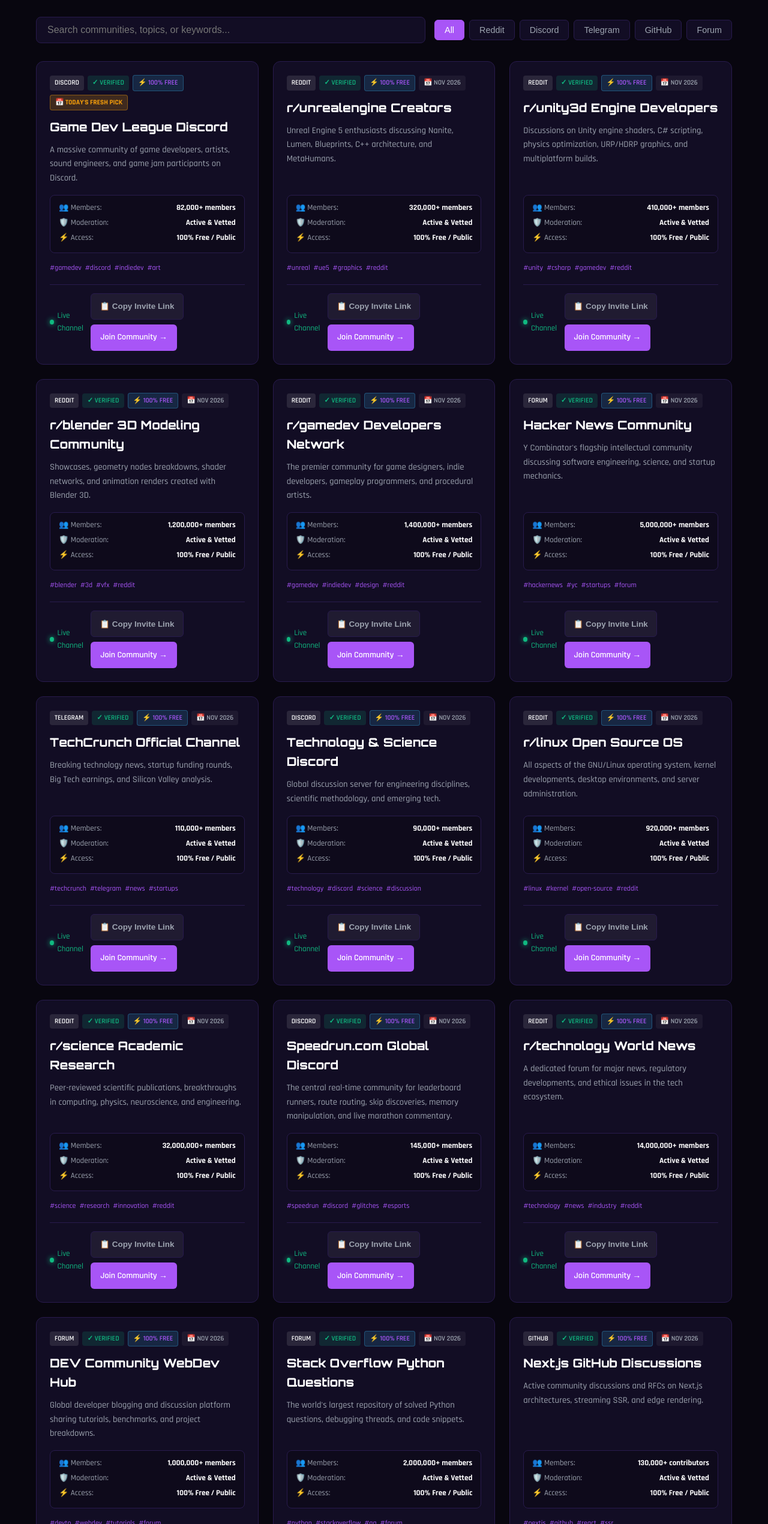
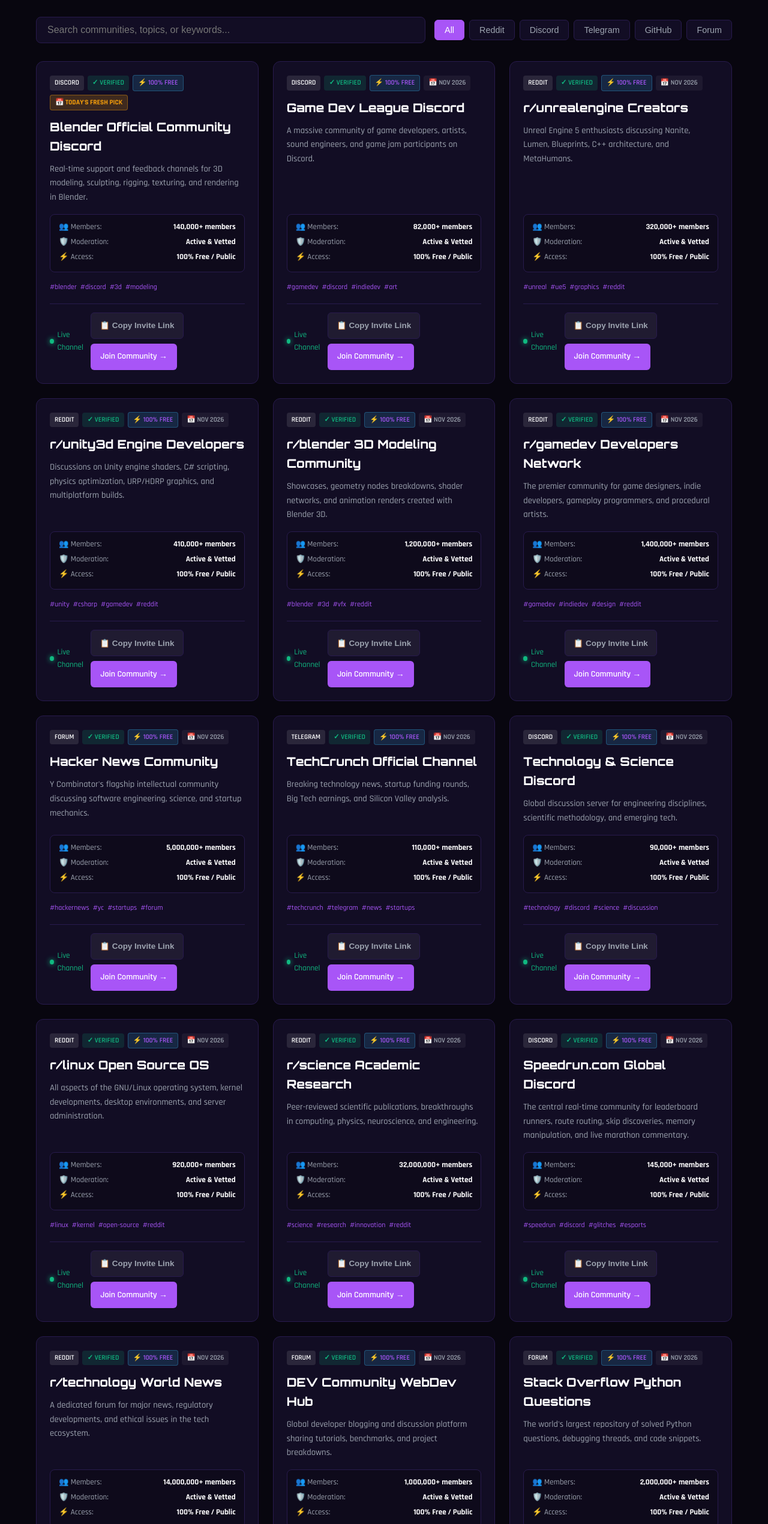
Before and after one commit to jibranpcccc/speedrunning-glitches-hub, a plain HTML site: page index.html in a window 1280 px wide. Shown: the part 1079-3620 px from the top of the page at 60% size. Drawn offline with Linux system fonts and the light colour scheme.

Commit message:
feat(replenishment): fresh community links added - 2026-11-23 [skip ci]

```diff
--- a/index.html
+++ b/index.html
@@ -148,114 +148,114 @@
           {
             "@type": "ListItem",
             "position": 1,
+            "name": "Blender Official Community Discord",
+            "description": "Real-time support and feedback channels for 3D modeling, sculpting, rigging, texturing, and rendering in Blender.",
+            "url": "https://discord.gg/blender"
+          },
+          {
+            "@type": "ListItem",
+            "position": 2,
             "name": "Game Dev League Discord",
             "description": "A massive community of game developers, artists, sound engineers, and game jam participants on Discord.",
             "url": "https://discord.gg/gamedev"
           },
           {
             "@type": "ListItem",
-            "position": 2,
+            "position": 3,
             "name": "r/unrealengine Creators",
             "description": "Unreal Engine 5 enthusiasts discussing Nanite, Lumen, Blueprints, C++ architecture, and MetaHumans.",
             "url": "https://www.reddit.com/r/unrealengine/"
           },
           {
             "@type": "ListItem",
-            "position": 3,
+            "position": 4,
             "name": "r/unity3d Engine Developers",
             "description": "Discussions on Unity engine shaders, C# scripting, physics optimization, URP/HDRP graphics, and multiplatform builds.",
             "url": "https://www.reddit.com/r/unity3d/"
           },
           {
             "@type": "ListItem",
-            "position": 4,
+            "position": 5,
             "name": "r/blender 3D Modeling Community",
             "description": "Showcases, geometry nodes breakdowns, shader networks, and animation renders created with Blender 3D.",
             "url": "https://www.reddit.com/r/blender/"
           },
           {
             "@type": "ListItem",
-            "position": 5,
+            "position": 6,
             "name": "r/gamedev Developers Network",
             "description": "The premier community for game designers, indie developers, gameplay programmers, and procedural artists.",
             "url": "https://www.reddit.com/r/gamedev/"
           },
           {
             "@type": "ListItem",
-            "position": 6,
+            "position": 7,
             "name": "Hacker News Community",
             "description": "Y Combinator's flagship intellectual community discussing software engineering, science, and startup mechanics.",
             "url": "https://news.ycombinator.com"
           },
           {
             "@type": "ListItem",
-            "position": 7,
+            "position": 8,
             "name": "TechCrunch Official Channel",
             "description": "Breaking technology news, startup funding rounds, Big Tech earnings, and Silicon Valley analysis.",
             "url": "https://t.me/techcrunch"
           },
           {
             "@type": "ListItem",
-            "position": 8,
+            "position": 9,
             "name": "Technology & Science Discord",
             "description": "Global discussion server for engineering disciplines, scientific methodology, and emerging tech.",
             "url": "https://discord.gg/tech"
           },
           {
             "@type": "ListItem",
-            "position": 9,
+            "position": 10,
             "name": "r/linux Open Source OS",
             "description": "All aspects of the GNU/Linux operating system, kernel developments, desktop environments, and server administration.",
             "url": "https://www.reddit.com/r/linux/"
           },
           {
             "@type": "ListItem",
-            "position": 10,
+            "position": 11,
             "name": "r/science Academic Research",
             "description": "Peer-reviewed scientific publications, breakthroughs in computing, physics, neuroscience, and engineering.",
             "url": "https://www.reddit.com/r/science/"
           },
           {
             "@type": "ListItem",
-            "position": 11,
+            "position": 12,
             "name": "Speedrun.com Global Discord",
             "description": "The central real-time community for leaderboard runners, route routing, skip discoveries, memory manipulation, and live marathon commentary.",
             "url": "https://discord.gg/speedrun"
           },
           {
             "@type": "ListItem",
-            "position": 12,
+            "position": 13,
             "name": "r/technology World News",
             "description": "A dedicated forum for major news, regulatory developments, and ethical issues in the tech ecosystem.",
             "url": "https://www.reddit.com/r/technology/"
           },
           {
             "@type": "ListItem",
-            "position": 13,
+            "position": 14,
             "name": "DEV Community WebDev Hub",
             "description": "Global developer blogging and discussion platform sharing tutorials, benchmarks, and project breakdowns.",
             "url": "https://dev.to/t/webdev"
           },
           {
             "@type": "ListItem",
-            "position": 14,
+            "position": 15,
             "name": "Stack Overflow Python Questions",
             "description": "The world's largest repository of solved Python questions, debugging threads, and code snippets.",
             "url": "https://stackoverflow.com/questions/tagged/python"
           },
           {
             "@type": "ListItem",
-            "position": 15,
+            "position": 16,
             "name": "Next.js GitHub Discussions",
             "description": "Active community discussions and RFCs on Next.js architectures, streaming SSR, and edge rendering.",
             "url": "https://github.com/vercel/next.js/discussions"
-          },
-          {
-            "@type": "ListItem",
-            "position": 16,
-            "name": "Blender Official Community Discord",
-            "description": "Real-time support and feedback channels for 3D modeling, sculpting, rigging, texturing, and rendering in Blender.",
-            "url": "https://discord.gg/blender"
           },
           {
             "@type": "ListItem",
@@ -617,12 +617,36 @@
         </div>
         <div id="vetted-communities" class="grid">
 
-        <div id="community-card-1" class="card" data-platform="discord" data-category="game development">
+        <div id="community-card-1" class="card" data-platform="discord" data-category="3d & animation">
             <div class="card-header">
                 <span class="badge badge-platform">Discord</span>
                 <span class="badge badge-verified">✓ Verified</span>
                 <span class="badge badge-free">⚡ 100% Free</span>
                 <span class="badge badge-date" style="background: rgba(245, 158, 11, 0.2); color: #f59e0b; border: 1px solid rgba(245, 158, 11, 0.4); font-weight: 700;">📅 Today's Fresh Pick</span>
+            </div>
+            <h3 class="card-title">Blender Official Community Discord</h3>
+            <p class="card-desc">Real-time support and feedback channels for 3D modeling, sculpting, rigging, texturing, and rendering in Blender.</p>
+            <div class="spec-matrix">
+                <div class="spec-row"><span>👥 Members:</span> <strong>140,000+ members</strong></div>
+                <div class="spec-row"><span>🛡️ Moderation:</span> <strong>Active & Vetted</strong></div>
+                <div class="spec-row"><span>⚡ Access:</span> <strong>100% Free / Public</strong></div>
+            </div>
+            <div class="tags-row"><span class="tag">#blender</span><span class="tag">#discord</span><span class="tag">#3d</span><span class="tag">#modeling</span></div>
+            <div class="card-footer">
+                <span class="activity-pulse"><span class="pulse-dot"></span> Live Channel</span>
+                <div class="card-actions">
+                    <button class="btn-copy-invite" onclick="copyInviteLink(event, 'https://discord.gg/blender')">📋 Copy Invite Link</button>
+                    <a href="https://discord.gg/blender" target="_blank" rel="noopener noreferrer" class="btn-join">Join Community →</a>
+                </div>
+            </div>
+        </div>
+
+        <div id="community-card-2" class="card" data-platform="discord" data-category="game development">
+            <div class="card-header">
+                <span class="badge badge-platform">Discord</span>
+                <span class="badge badge-verified">✓ Verified</span>
+                <span class="badge badge-free">⚡ 100% Free</span>
+                <span class="badge badge-date">📅 Nov 2026</span>
             </div>
             <h3 class="card-title">Game Dev League Discord</h3>
             <p class="card-desc">A massive community of game developers, artists, sound engineers, and game jam participants on Discord.</p>
@@ -641,7 +665,7 @@
             </div>
         </div>
 
-        <div id="community-card-2" class="card" data-platform="reddit" data-category="game engines">
+        <div id="community-card-3" class="card" data-platform="reddit" data-category="game engines">
             <div class="card-header">
                 <span class="badge badge-platform">Reddit</span>
                 <span class="badge badge-verified">✓ Verified</span>
@@ -665,7 +689,7 @@
             </div>
         </div>
 
-        <div id="community-card-3" class="card" data-platform="reddit" data-category="game engines">
+        <div id="community-card-4" class="card" data-platform="reddit" data-category="game engines">
             <div class="card-header">
                 <span class="badge badge-platform">Reddit</span>
                 <span class="badge badge-verified">✓ Verified</span>
@@ -689,7 +713,7 @@
             </div>
         </div>
 
-        <div id="community-card-4" class="card" data-platform="reddit" data-category="3d & vfx">
+        <div id="community-card-5" class="card" data-platform="reddit" data-category="3d & vfx">
             <div class="card-header">
                 <span class="badge badge-platform">Reddit</span>
                 <span class="badge badge-verified">✓ Verified</span>
@@ -713,7 +737,7 @@
             </div>
         </div>
 
-        <div id="community-card-5" class="card" data-platform="reddit" data-category="game development">
+        <div id="community-card-6" class="card" data-platform="reddit" data-category="game development">
             <div class="card-header">
                 <span class="badge badge-platform">Reddit</span>
                 <span class="badge badge-verified">✓ Verified</span>
@@ -737,7 +761,7 @@
             </div>
         </div>
 
-        <div id="community-card-6" class="card" data-platform="forum" data-category="computer science & startups">
+        <div id="community-card-7" class="card" data-platform="forum" data-category="computer science & startups">
             <div class="card-header">
                 <span class="badge badge-platform">Forum</span>
                 <span class="badge badge-verified">✓ Verified</span>
@@ -761,7 +785,7 @@
             </div>
         </div>
 
-        <div id="community-card-7" class="card" data-platform="telegram" data-category="tech news">
+        <div id="community-card-8" class="card" data-platform="telegram" data-category="tech news">
             <div class="card-header">
                 <span class="badge badge-platform">Telegram</span>
                 <span class="badge badge-verified">✓ Verified</span>
@@ -785,7 +809,7 @@
             </div>
         </div>
 
-        <div id="community-card-8" class="card" data-platform="discord" data-category="tech discussion">
+        <div id="community-card-9" class="card" data-platform="discord" data-category="tech discussion">
             <div class="card-header">
                 <span class="badge badge-platform">Discord</span>
                 <span class="badge badge-verified">✓ Verified</span>
@@ -809,7 +833,7 @@
             </div>
         </div>
 
-        <div id="community-card-9" class="card" data-platform="reddit" data-category="linux & os">
+        <div id="community-card-10" class="card" data-platform="reddit" data-category="linux & os">
             <div class="card-header">
                 <span class="badge badge-platform">Reddit</span>
                 <span class="badge badge-verified">✓ Verified</span>
@@ -833,7 +857,7 @@
             </div>
         </div>
 
-        <div id="community-card-10" class="card" data-platform="reddit" data-category="science & innovation">
+        <div id="community-card-11" class="card" data-platform="reddit" data-category="science & innovation">
             <div class="card-header">
                 <span class="badge badge-platform">Reddit</span>
                 <span class="badge badge-verified">✓ Verified</span>
@@ -857,7 +881,7 @@
             </div>
         </div>
 
-        <div id="community-card-11" class="card" data-platform="discord" data-category="speedrunning">
+        <div id="community-card-12" class="card" data-platform="discord" data-category="speedrunning">
             <div class="card-header">
                 <span class="badge badge-platform">Discord</span>
                 <span class="badge badge-verified">✓ Verified</span>
@@ -881,7 +905,7 @@
             </div>
         </div>
 
-        <div id="community-card-12" class="card" data-platform="reddit" data-category="tech news">
+        <div id="community-card-13" class="card" data-platform="reddit" data-category="tech news">
             <div class="card-header">
                 <span class="badge badge-platform">Reddit</span>
                 <span class="badge badge-verified">✓ Verified</span>
@@ -905,7 +929,7 @@
             </div>
         </div>
 
-        <div id="community-card-13" class="card" data-platform="forum" data-category="web development">
+        <div id="community-card-14" class="card" data-platform="forum" data-category="web development">
             <div class="card-header">
                 <span class="badge badge-platform">Forum</span>
                 <span class="badge badge-verified">✓ Verified</span>
@@ -929,7 +953,7 @@
             </div>
         </div>
 
-        <div id="community-card-14" class="card" data-platform="forum" data-category="python development">
+        <div id="community-card-15" class="card" data-platform="forum" data-category="python development">
             <div class="card-header">
                 <span class="badge badge-platform">Forum</span>
                 <span class="badge badge-verified">✓ Verified</span>
@@ -953,7 +977,7 @@
             </div>
         </div>
 
-        <div id="community-card-15" class="card" data-platform="github" data-category="frontend engineering">
+        <div id="community-card-16" class="card" data-platform="github" data-category="frontend engineering">
             <div class="card-header">
                 <span class="badge badge-platform">GitHub</span>
                 <span class="badge badge-verified">✓ Verified</span>
@@ -973,30 +997,6 @@
                 <div class="card-actions">
                     <button class="btn-copy-invite" onclick="copyInviteLink(event, 'https://github.com/vercel/next.js/discussions')">📋 Copy Invite Link</button>
                     <a href="https://github.com/vercel/next.js/discussions" target="_blank" rel="noopener noreferrer" class="btn-join">Join Community →</a>
-                </div>
-            </div>
-        </div>
-
-        <div id="community-card-16" class="card" data-platform="discord" data-category="3d & animation">
-            <div class="card-header">
-                <span class="badge badge-platform">Discord</span>
-                <span class="badge badge-verified">✓ Verified</span>
-                <span class="badge badge-free">⚡ 100% Free</span>
-                <span class="badge badge-date">📅 Nov 2026</span>
-            </div>
-            <h3 class="card-title">Blender Official Community Discord</h3>
-            <p class="card-desc">Real-time support and feedback channels for 3D modeling, sculpting, rigging, texturing, and rendering in Blender.</p>
-            <div class="spec-matrix">
-                <div class="spec-row"><span>👥 Members:</span> <strong>140,000+ members</strong></div>
-                <div class="spec-row"><span>🛡️ Moderation:</span> <strong>Active & Vetted</strong></div>
-                <div class="spec-row"><span>⚡ Access:</span> <strong>100% Free / Public</strong></div>
-            </div>
-            <div class="tags-row"><span class="tag">#blender</span><span class="tag">#discord</span><span class="tag">#3d</span><span class="tag">#modeling</span></div>
-            <div class="card-footer">
-                <span class="activity-pulse"><span class="pulse-dot"></span> Live Channel</span>
-                <div class="card-actions">
-                    <button class="btn-copy-invite" onclick="copyInviteLink(event, 'https://discord.gg/blender')">📋 Copy Invite Link</button>
-                    <a href="https://discord.gg/blender" target="_blank" rel="noopener noreferrer" class="btn-join">Join Community →</a>
                 </div>
             </div>
         </div>
```
Also changed, not shown: data/groups.json (+20 -19 lines), feed.xml (+9 -9 lines).
